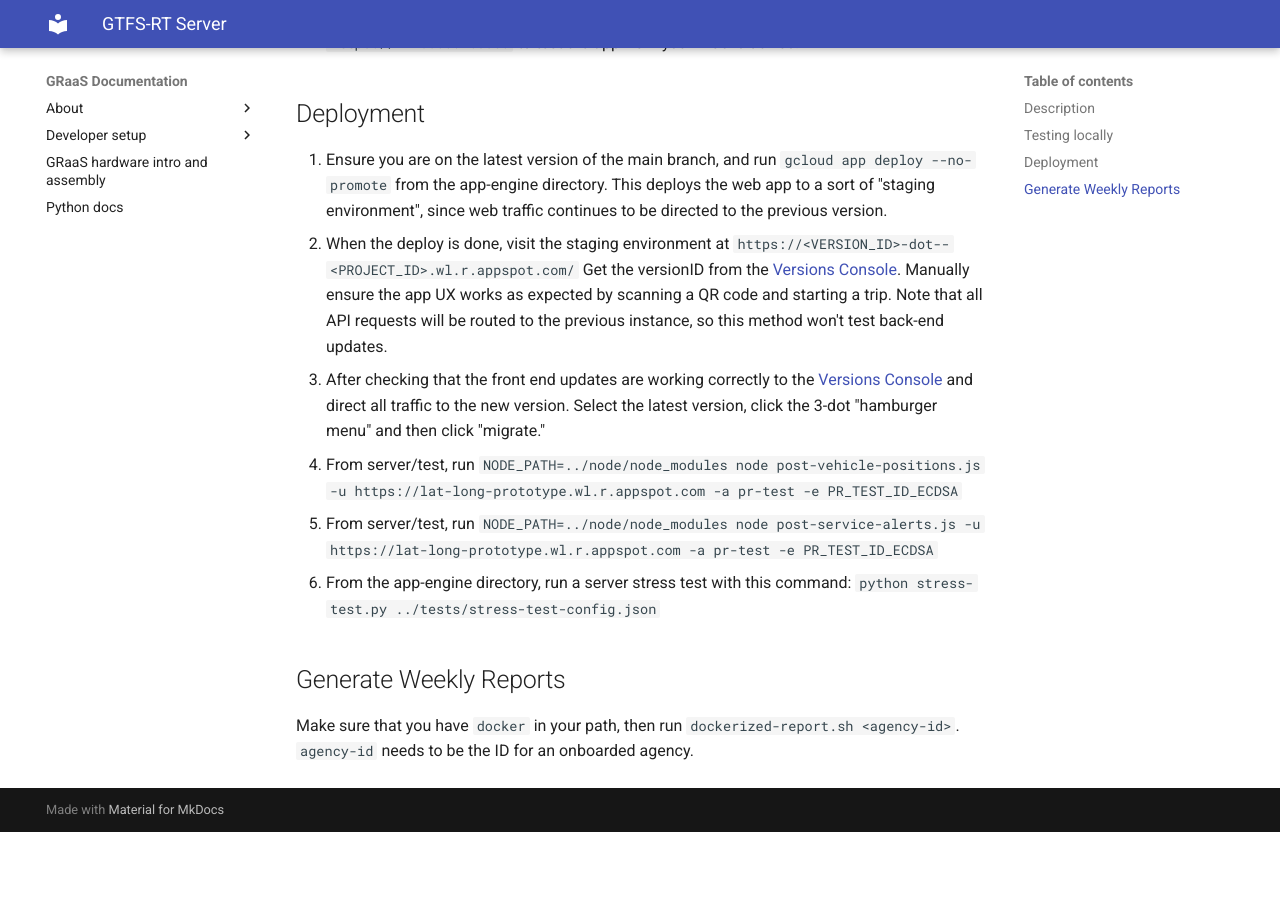
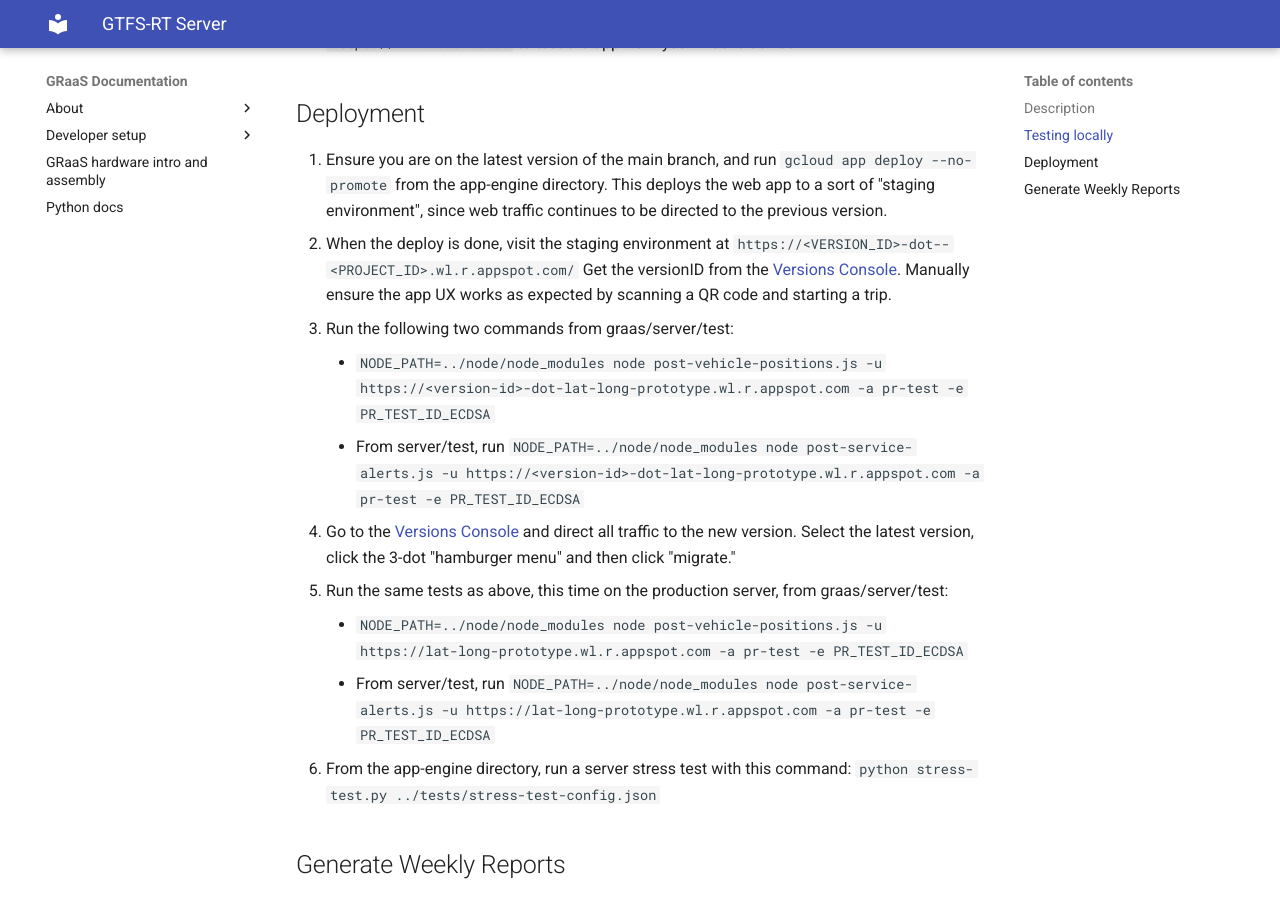
Before and after one commit to cal-itp/graas, an MkDocs documentation site: the page built from docs/server/README.md, in a window 1280 px wide and 900 px high, scrolled down 722 px. Built offline with MkDocs 1.6.1 and Material for MkDocs 9.7.7, drawn with Linux system fonts in a browser that asks for light colours; before the commit the page ends 1554 px from its top, so only the background shows below that.

Commit message:
updates docs

```diff
--- a/docs/server/README.md
+++ b/docs/server/README.md
@@ -21,10 +21,14 @@
 Deployment
 ----------
 1. Ensure you are on the latest version of the main branch, and run `gcloud app deploy --no-promote` from the app-engine directory. This deploys the web app to a sort of "staging environment", since web traffic continues to be directed to the previous version.
-2. When the deploy is done, visit the staging environment at `https://<VERSION_ID>-dot--<PROJECT_ID>.wl.r.appspot.com/` Get the versionID from the [Versions Console](https://console.cloud.google.com/appengine/versions). Manually ensure the app UX works as expected by scanning a QR code and starting a trip. Note that all API requests will be routed to the previous instance, so this method won't test back-end updates.
-3. After checking that the front end updates are working correctly to the [Versions Console](https://console.cloud.google.com/appengine/versions) and direct all traffic to the new version. Select the latest version, click the 3-dot "hamburger menu" and then click "migrate."
-4. From server/test, run `NODE_PATH=../node/node_modules node post-vehicle-positions.js -u https://lat-long-prototype.wl.r.appspot.com -a pr-test -e PR_TEST_ID_ECDSA`
-5. From server/test, run `NODE_PATH=../node/node_modules node post-service-alerts.js -u https://lat-long-prototype.wl.r.appspot.com -a pr-test -e PR_TEST_ID_ECDSA`
+2. When the deploy is done, visit the staging environment at `https://<VERSION_ID>-dot--<PROJECT_ID>.wl.r.appspot.com/` Get the versionID from the [Versions Console](https://console.cloud.google.com/appengine/versions). Manually ensure the app UX works as expected by scanning a QR code and starting a trip.
+3. Run the following two commands from graas/server/test:
+    - `NODE_PATH=../node/node_modules node post-vehicle-positions.js -u https://<version-id>-dot-lat-long-prototype.wl.r.appspot.com -a pr-test -e PR_TEST_ID_ECDSA`
+    - From server/test, run `NODE_PATH=../node/node_modules node post-service-alerts.js -u https://<version-id>-dot-lat-long-prototype.wl.r.appspot.com -a pr-test -e PR_TEST_ID_ECDSA`
+4. Go to the [Versions Console](https://console.cloud.google.com/appengine/versions) and direct all traffic to the new version. Select the latest version, click the 3-dot "hamburger menu" and then click "migrate."
+5. Run the same tests as above, this time on the production server, from graas/server/test:
+    - `NODE_PATH=../node/node_modules node post-vehicle-positions.js -u https://lat-long-prototype.wl.r.appspot.com -a pr-test -e PR_TEST_ID_ECDSA`
+    - From server/test, run `NODE_PATH=../node/node_modules node post-service-alerts.js -u https://lat-long-prototype.wl.r.appspot.com -a pr-test -e PR_TEST_ID_ECDSA`
 6. From the app-engine directory, run a server stress test with this command: `python stress-test.py ../tests/stress-test-config.json`
 
 Generate Weekly Reports
```
